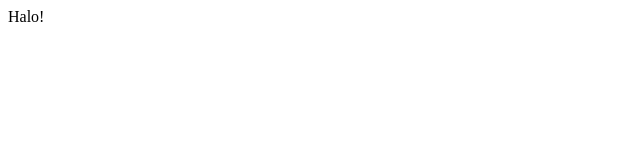
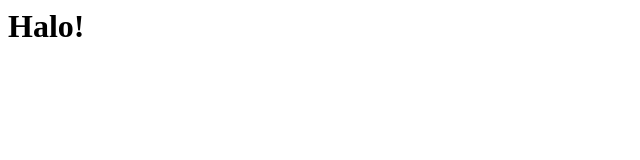
Before and after one commit to salsabila-damayanti/salsabila-damayanti.github.io, a plain HTML site: page index.html in a window 1280 px wide. Shown: the whole page, without its empty margins (0-640 px from the left). Drawn offline with Linux system fonts and the light colour scheme.

Commit message:
Update index.html

```diff
--- a/index.html
+++ b/index.html
@@ -1,8 +1,8 @@
 <html>
   <head>
-  <title>Halo</title>
+  <title>Latihan</title>
   </head>
   <body>
-    <h>Halo!</h>
+    <h1>Halo!</h1>
   </body>
 </html>
```
